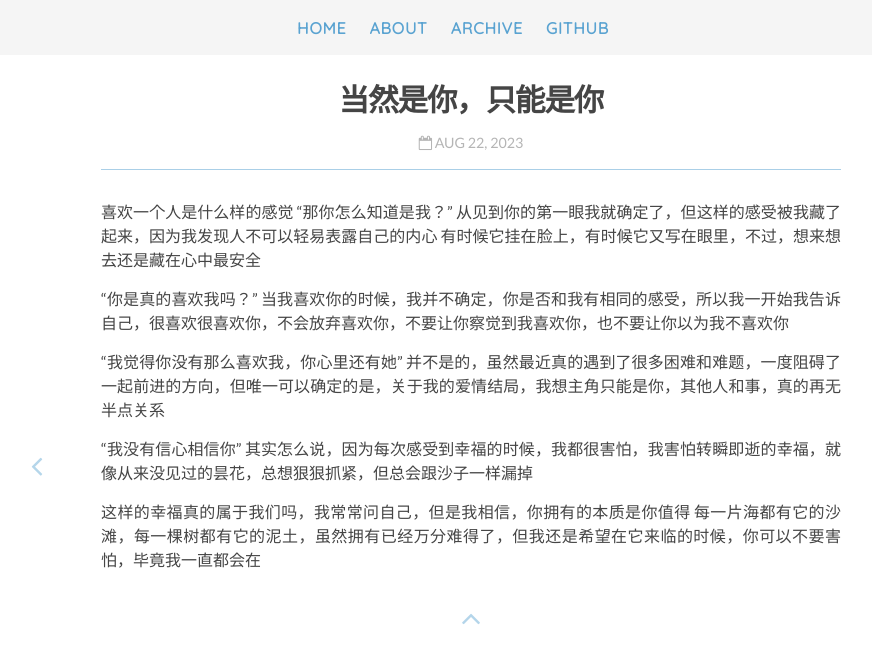
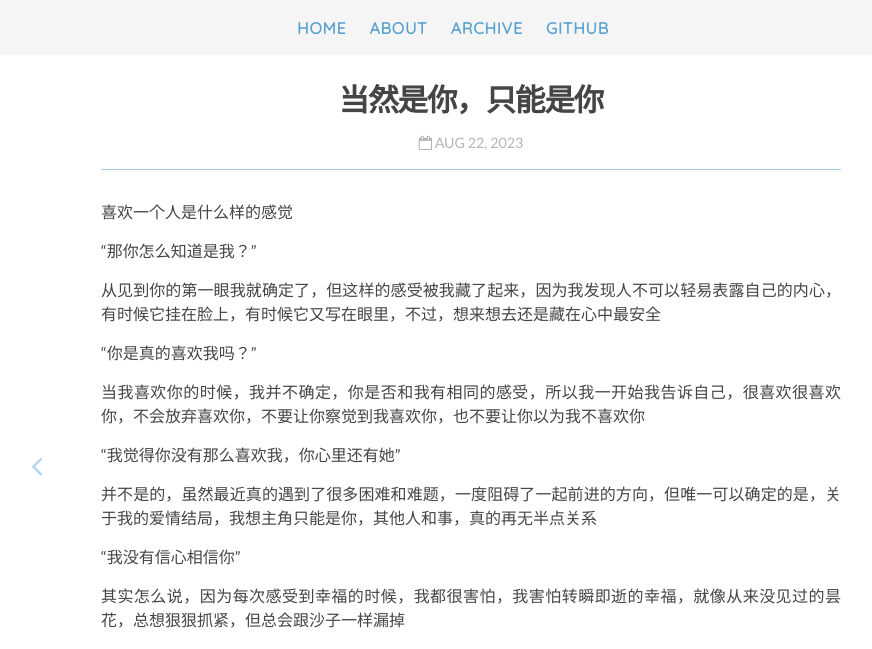
Before and after one commit to Rickylamn/Rickylamn.github.io, a Jekyll site: the page built from _posts/2023-8-22-当然是你，只能是你.md, in a window 1280 px wide. Shown: the top 649 px of the page, without its empty margins (169-1041 px from the left). Built offline with Jekyll 4.4.1, drawn with Linux system fonts in a browser that asks for light colours; nearby versions of some CDN libraries; our own code applies the rules of GitHub Pages for plain Markdown files; comment, search, counter and statistics services are not loaded; some of the changed text lies outside the part shown.

Commit message:
Update 2023-8-22-当然是你，只能是你.md

```diff
--- a/_posts/2023-8-22-当然是你，只能是你.md
+++ b/_posts/2023-8-22-当然是你，只能是你.md
@@ -1,16 +1,23 @@
 喜欢一个人是什么样的感觉
+
 “那你怎么知道是我？”
-从见到你的第一眼我就确定了，但这样的感受被我藏了起来，因为我发现人不可以轻易表露自己的内心
-有时候它挂在脸上，有时候它又写在眼里，不过，想来想去还是藏在心中最安全
+
+从见到你的第一眼我就确定了，但这样的感受被我藏了起来，因为我发现人不可以轻易表露自己的内心，有时候它挂在脸上，有时候它又写在眼里，不过，想来想去还是藏在心中最安全
+
 
 “你是真的喜欢我吗？”
+
 当我喜欢你的时候，我并不确定，你是否和我有相同的感受，所以我一开始我告诉自己，很喜欢很喜欢你，不会放弃喜欢你，不要让你察觉到我喜欢你，也不要让你以为我不喜欢你
 
+
 “我觉得你没有那么喜欢我，你心里还有她”
+
 并不是的，虽然最近真的遇到了很多困难和难题，一度阻碍了一起前进的方向，但唯一可以确定的是，关于我的爱情结局，我想主角只能是你，其他人和事，真的再无半点关系
 
 “我没有信心相信你”
+
 其实怎么说，因为每次感受到幸福的时候，我都很害怕，我害怕转瞬即逝的幸福，就像从来没见过的昙花，总想狠狠抓紧，但总会跟沙子一样漏掉
 
 这样的幸福真的属于我们吗，我常常问自己，但是我相信，你拥有的本质是你值得
+
 每一片海都有它的沙滩，每一棵树都有它的泥土，虽然拥有已经万分难得了，但我还是希望在它来临的时候，你可以不要害怕，毕竟我一直都会在
```
